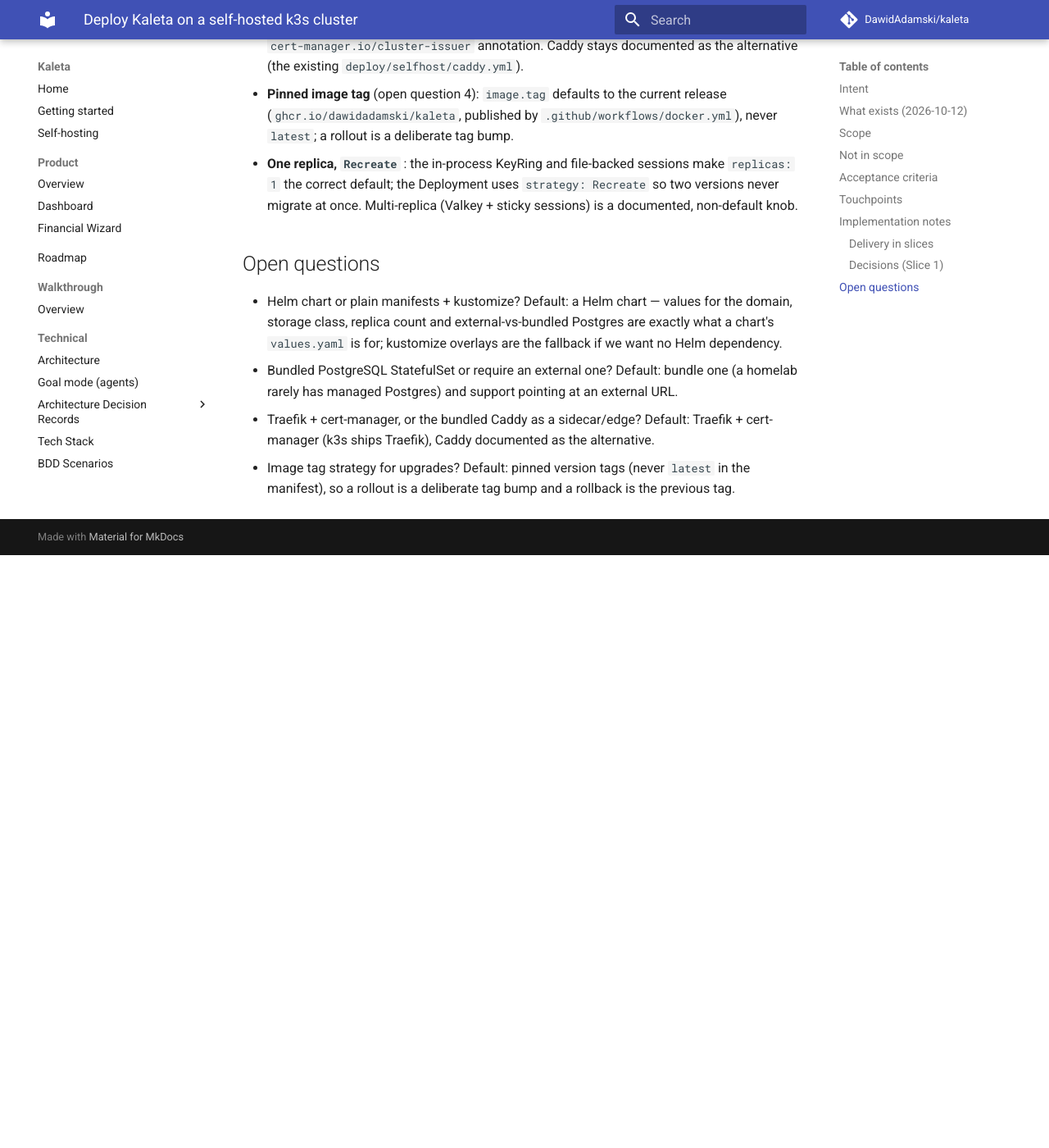
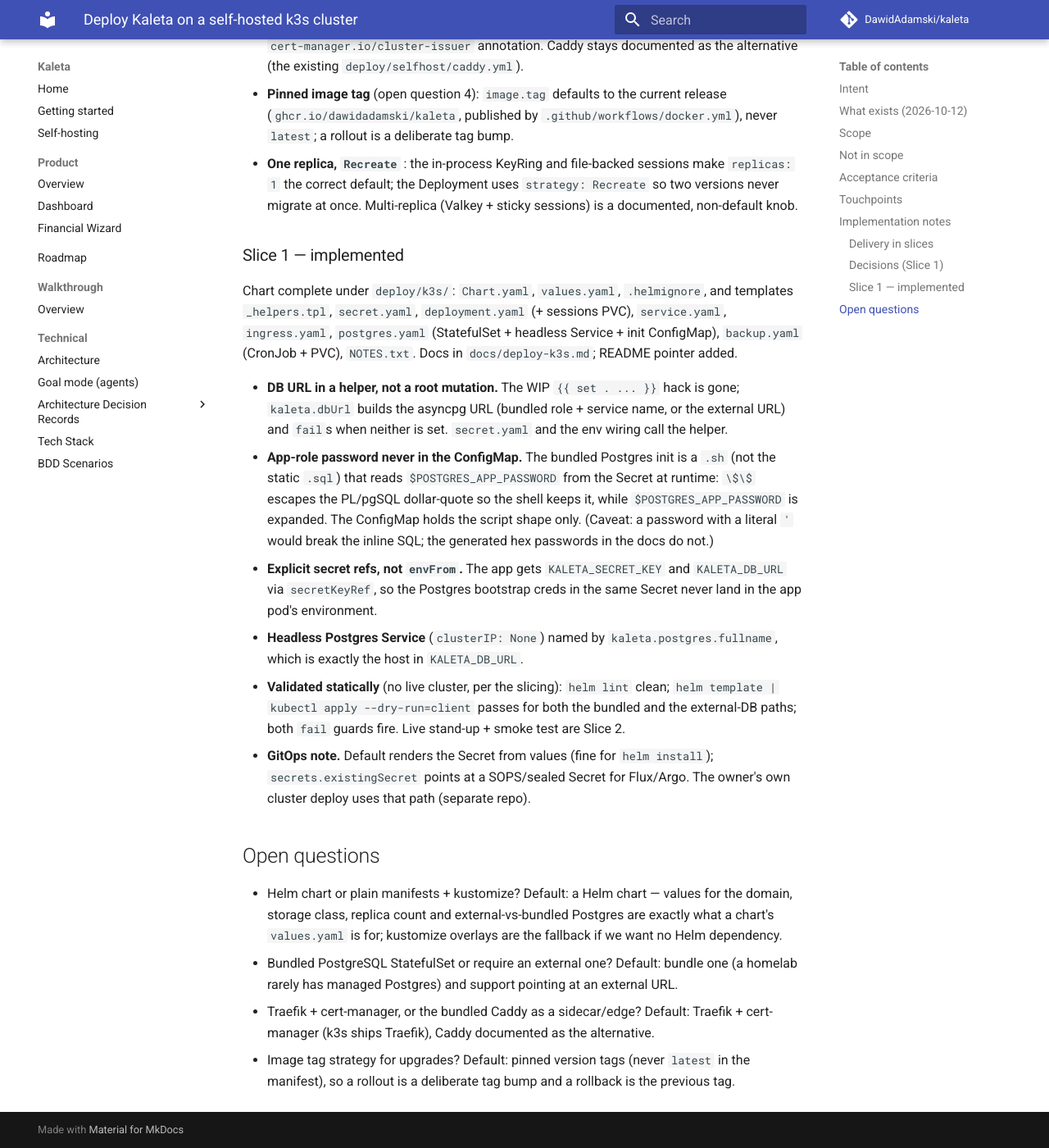
Before and after one commit to DawidAdamski/kaleta, an MkDocs documentation site: the page built from docs/plans/deploy-k3s.md, in a window 1280 px wide and 1400 px high, scrolled down 2707 px. Shown: the whole window at 82% size. Built offline with MkDocs 1.6.1 and Material for MkDocs 9.7.7, drawn with Linux system fonts in a browser that asks for light colours; comment, search, counter and statistics services are not loaded; before the commit the page ends 3384 px from its top, so only the background shows below that.

Commit message:
feat(deploy): complete the k3s Helm chart + docs (deploy-k3s Slice 1)
Finish the generic chart under deploy/k3s/: app Deployment (1 replica,
Recreate, probes on /api/v1/health, hardened securityContext, sessions PVC),
Service, Traefik Ingress + cert-manager TLS, a bundled single-instance
Postgres StatefulSet (headless Service + init ConfigMap creating a
non-superuser app role, password sourced from the Secret at runtime, never in
the ConfigMap), a pg_dump backup CronJob, and NOTES.txt. values.yaml knobs:
bundled-vs-external Postgres, pinned image tag, ingress/TLS, backup, a
multi-replica redis knob, and existingSecret for GitOps.

The DB URL moved out of the WIP root-context mutation into a kaleta.dbUrl
helper that fails loudly on misconfiguration. App secrets are wired via
explicit secretKeyRef so Postgres bootstrap creds never leak into the app env.

Docs: docs/deploy-k3s.md (install bundled/external, secrets+GitOps, TLS,
verify, backup/restore, upgrade, scaling, troubleshooting) + README pointer.

Validated statically (Slice 2 does the live stand-up + smoke test): helm lint
clean; helm template | kubectl apply --dry-run=client passes for both the
bundled and external-DB paths; both fail guards fire.

Co-Authored-By: Claude Opus 4.8 <noreply@anthropic.com>

```diff
--- a/docs/plans/deploy-k3s.md
+++ b/docs/plans/deploy-k3s.md
@@ -115,6 +115,37 @@ Supabase. **Do this plan last**, once the features above are merged.
   Recreate` so two versions never migrate at once. Multi-replica (Valkey +
   sticky sessions) is a documented, non-default knob.
 
+### Slice 1 — implemented
+
+Chart complete under `deploy/k3s/`: `Chart.yaml`, `values.yaml`, `.helmignore`,
+and templates `_helpers.tpl`, `secret.yaml`, `deployment.yaml` (+ sessions PVC),
+`service.yaml`, `ingress.yaml`, `postgres.yaml` (StatefulSet + headless Service
++ init ConfigMap), `backup.yaml` (CronJob + PVC), `NOTES.txt`. Docs in
+`docs/deploy-k3s.md`; README pointer added.
+
+- **DB URL in a helper, not a root mutation.** The WIP `{{ set . ... }}` hack is
+  gone; `kaleta.dbUrl` builds the asyncpg URL (bundled role + service name, or
+  the external URL) and `fail`s when neither is set. `secret.yaml` and the env
+  wiring call the helper.
+- **App-role password never in the ConfigMap.** The bundled Postgres init is a
+  `.sh` (not the static `.sql`) that reads `$POSTGRES_APP_PASSWORD` from the
+  Secret at runtime: `\$\$` escapes the PL/pgSQL dollar-quote so the shell keeps
+  it, while `$POSTGRES_APP_PASSWORD` is expanded. The ConfigMap holds the script
+  shape only. (Caveat: a password with a literal `'` would break the inline SQL;
+  the generated hex passwords in the docs do not.)
+- **Explicit secret refs, not `envFrom`.** The app gets `KALETA_SECRET_KEY` and
+  `KALETA_DB_URL` via `secretKeyRef`, so the Postgres bootstrap creds in the same
+  Secret never land in the app pod's environment.
+- **Headless Postgres Service** (`clusterIP: None`) named by
+  `kaleta.postgres.fullname`, which is exactly the host in `KALETA_DB_URL`.
+- **Validated statically** (no live cluster, per the slicing): `helm lint` clean;
+  `helm template | kubectl apply --dry-run=client` passes for both the bundled
+  and the external-DB paths; both `fail` guards fire. Live stand-up + smoke test
+  are Slice 2.
+- **GitOps note.** Default renders the Secret from values (fine for
+  `helm install`); `secrets.existingSecret` points at a SOPS/sealed Secret for
+  Flux/Argo. The owner's own cluster deploy uses that path (separate repo).
+
 ## Open questions
 
 - Helm chart or plain manifests + kustomize? Default: a Helm chart — values for the
```
Also changed, not shown: README.md (+1 -0 lines), docs/deploy-k3s.md (added, +177 -0 lines), 10 other files.
